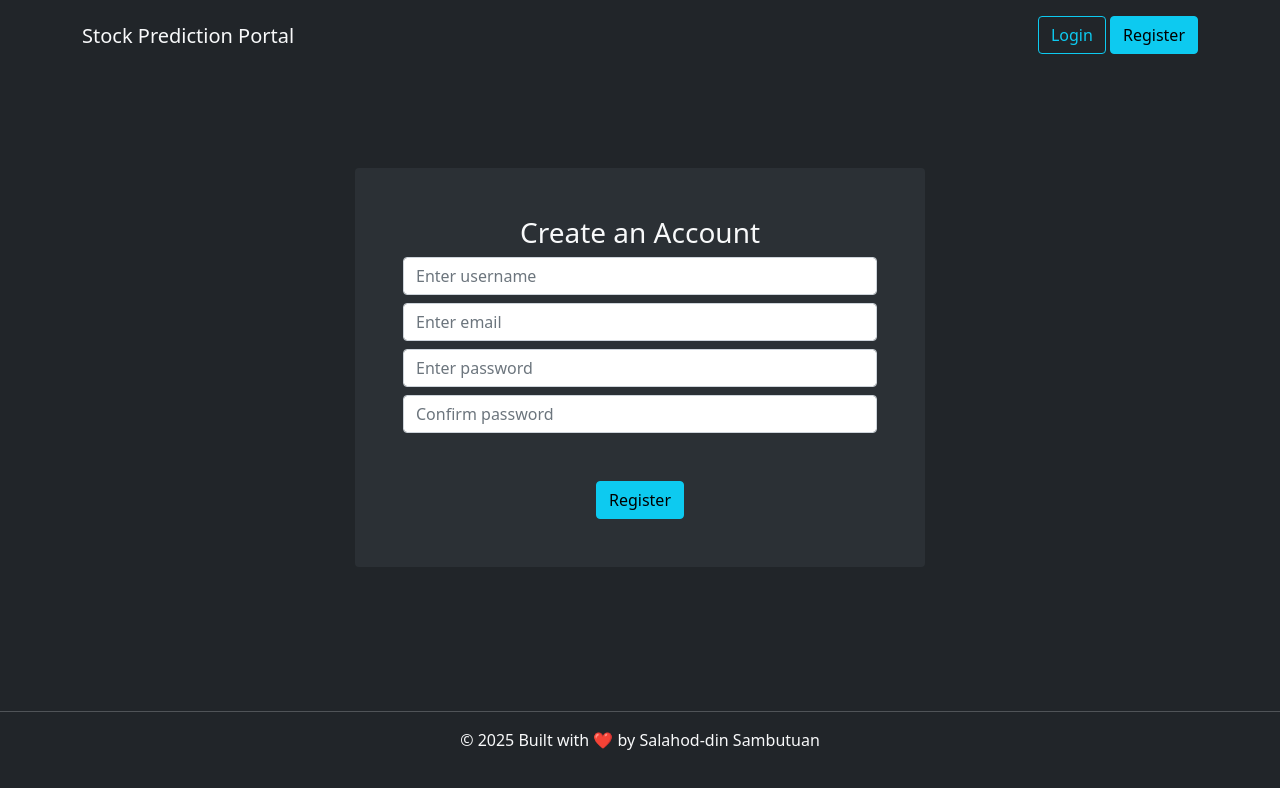
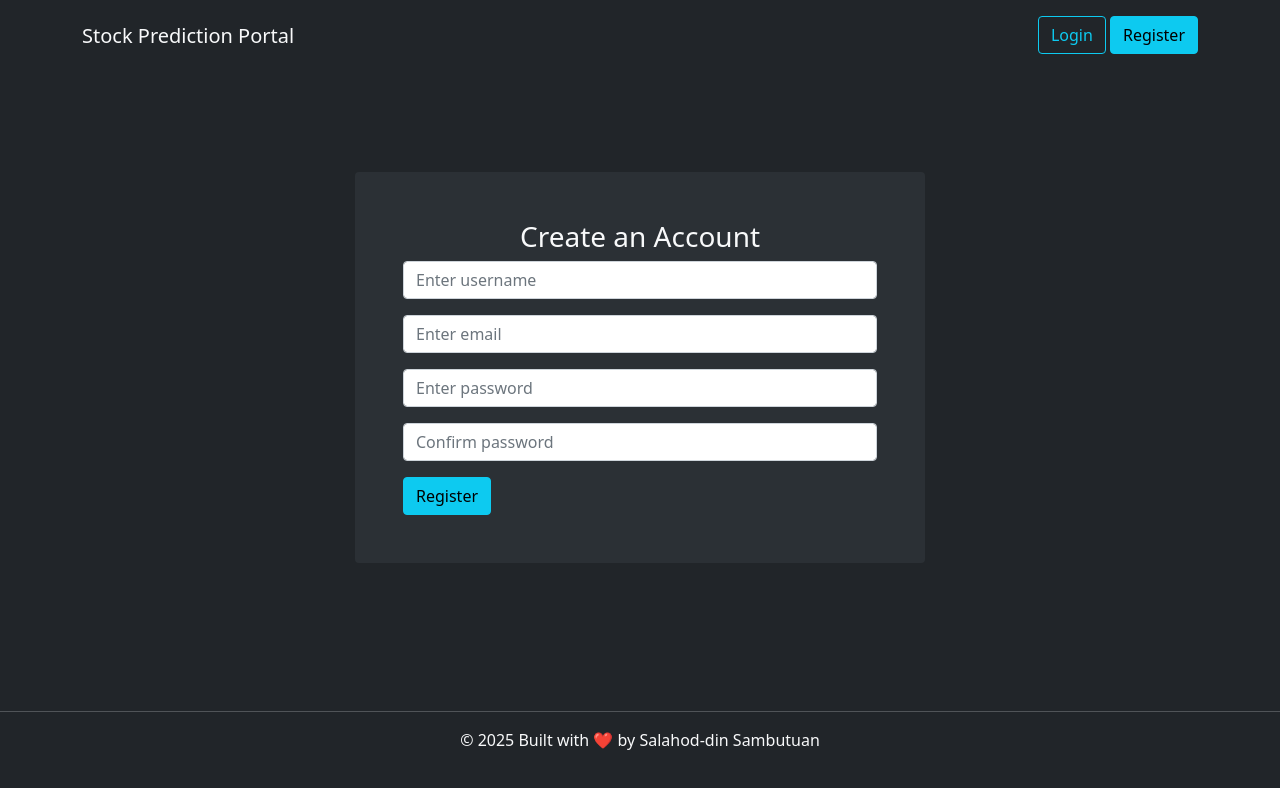
Before and after one commit to salahoddin/stock-prediction-portal, a React (Vite) app in the folder frontend-react/: page /register in a window 1280 px wide. Shown: the top 788 px of the page. Built offline with nearby package versions, Linux system fonts and the light colour scheme.

Commit message:
feat: added error handling

```diff
--- a/frontend-react/src/components/Register.jsx
+++ b/frontend-react/src/components/Register.jsx
@@ -10,6 +10,8 @@ const [formState, setFormState] = useState({
     confirmPassword: ""
 });
 
+const [errors, setErrors] = useState({});
+
 const handleChange = (event) => {
     const { name, value } = event.target;
     setFormState((prevState) => ({ ...prevState, [name]: value }));
@@ -17,21 +19,18 @@ const handleChange = (event) => {
 
 const handleSubmit = async (event) => {
     event.preventDefault();
-    if (formState.password.length < 8) {
-        alert("Password must be at least 8 characters long");
+
+    if (formState.password !== formState.confirmPassword) {
+        setErrors((prevState) => ({ ...prevState, confirmPassword: "Passwords do not match" }));
         return;
     }
-    if (formState.password !== formState.confirmPassword) {
-        alert("Passwords do not match");
-        return;
-    }
-
     // delete formState.confirmPassword;
     try {
         const response = await axios.post("http://127.0.0.1:8000/api/v1/auth/register/", formState)
         console.log(response.data);
     } catch (error) {
         console.error(`Registration Error: ${error.response.data}`);
+        setErrors(error.response.data);
     }
 };
 
@@ -42,11 +41,23 @@ const handleSubmit = async (event) => {
                     <div className="col-md-6 bg-light-dark p-5 rounded">
                         <h3 className="text-light text-center">Create an Account</h3>
                         <form onSubmit={handleSubmit}>
-                            <input type="text" className="form-control mb-2" placeholder="Enter username" name="username" value={formState.username} onChange={handleChange}/>
-                            <input type="email" className="form-control mb-2" placeholder="Enter email" name="email" value={formState.email} onChange={handleChange}/>
-                            <input type="password" className="form-control mb-2" placeholder="Enter password" name="password" value={formState.password} onChange={handleChange}/>
-                            <input type="password" className="form-control mb-5" placeholder="Confirm password" name="confirmPassword" value={formState.confirmPassword} onChange={handleChange}/>
-                            <button type="submit" className="btn btn-info d-block mx-auto">Register</button>
+                            <div className="mb-3">
+                                <input type="text" className="form-control mb-2" placeholder="Enter username" name="username" value={formState.username} onChange={handleChange}/>
+                                <small>{errors.username && <div className="text-danger">{errors.username}</div>}</small>
+                            </div>
+                            <div className="mb-3">
+                                <input type="email" className="form-control mb-2" placeholder="Enter email" name="email" value={formState.email} onChange={handleChange}/>
+                                <small>{errors.username && <div className="text-danger">{errors.email}</div>}</small>
+                            </div>
+                            <div className="mb-3">
+                                <input type="password" className="form-control mb-2" placeholder="Enter password" name="password" value={formState.password} onChange={handleChange}/>
+                                <small>{errors.password && <div className="text-danger">{errors.password}</div>}</small>
+                            </div>
+                            <div className="mb-3">
+                                <input type="password" className="form-control mb-2" placeholder="Confirm password" name="confirmPassword" value={formState.confirmPassword} onChange={handleChange}/>
+                                <small>{errors.confirmPassword && <div className="text-danger">{errors.confirmPassword}</div>}</small>
+                            </div>
+                            <button type="submit" className="btn btn-info">Register</button>
                         </form>
                     </div>
                 </div>
```
